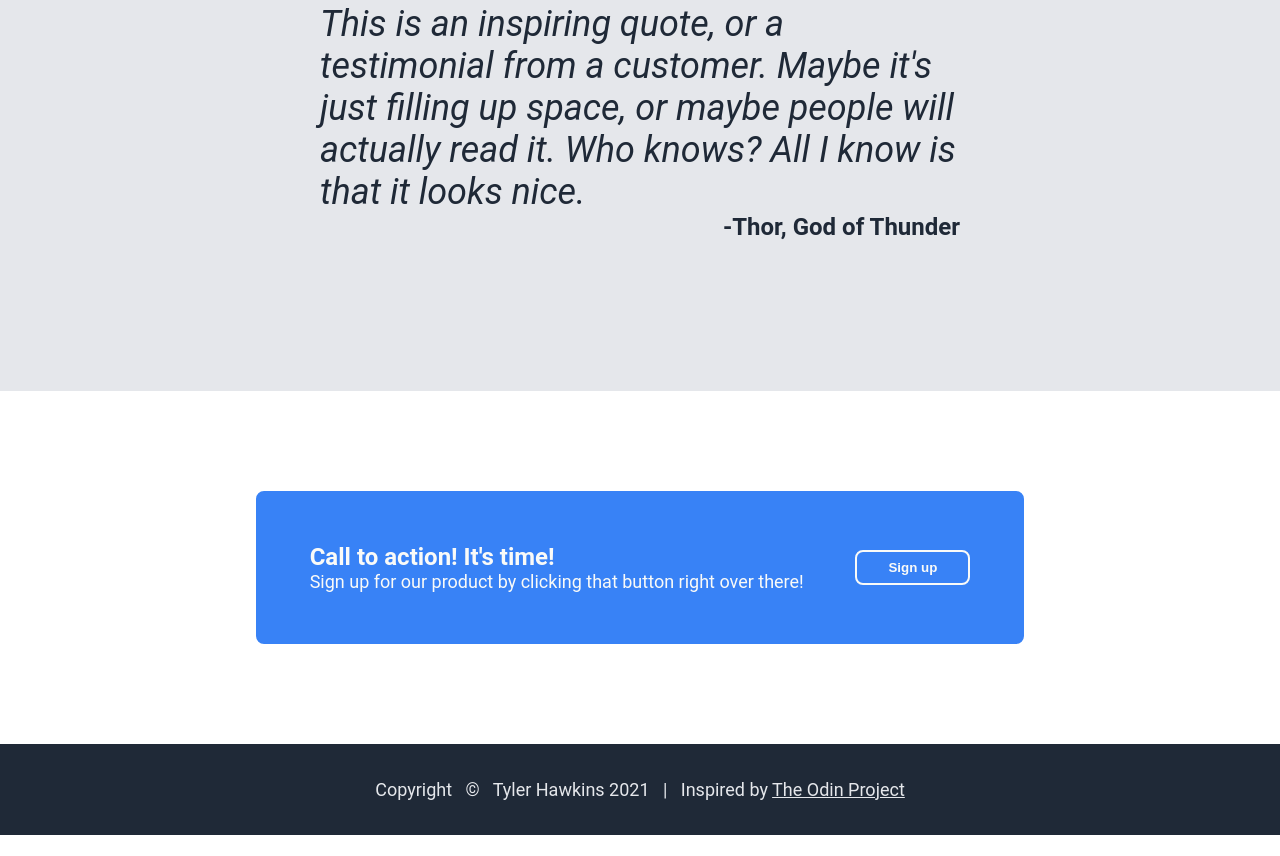
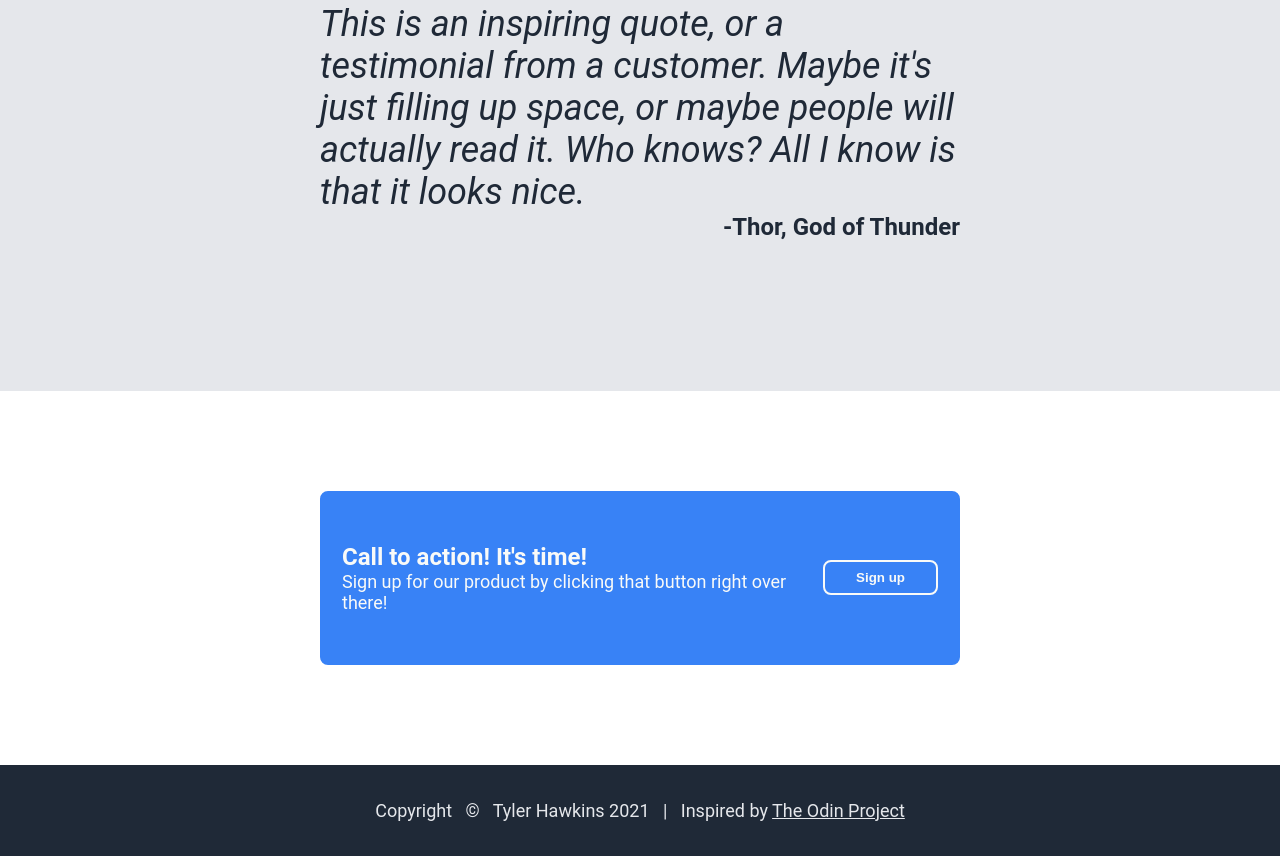
Before and after one commit to tyler-hawkins/landing-page, a plain HTML site: page index.html in a window 1280 px wide. Shown: the part 1236-2092 px from the top of the page. Before the commit the page ends 2071 px from the top, so only its background shows below. Drawn offline with Linux system fonts and the light colour scheme.

Commit message:
Update HTML and styling

```diff
--- a/styles.css
+++ b/styles.css
@@ -152,7 +152,7 @@ button {
 	border: 2px solid #3882F6;
 	justify-content: space-evenly;
 	align-items: center;
-	margin: 100px 20%;
+	margin: 100px 25%;
 }
 
 .action-content {
```
